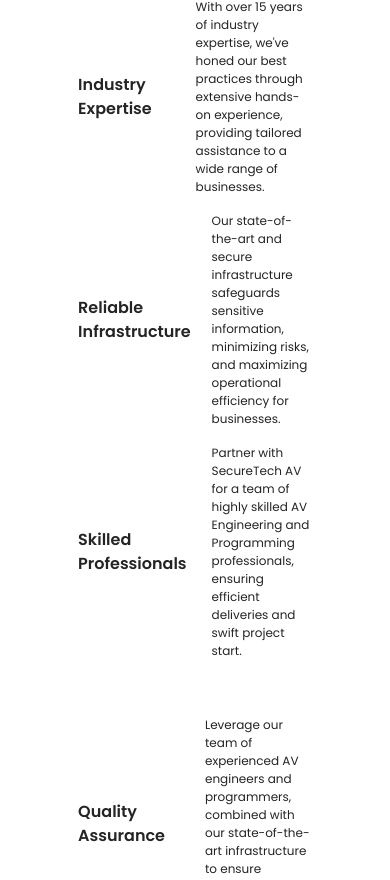
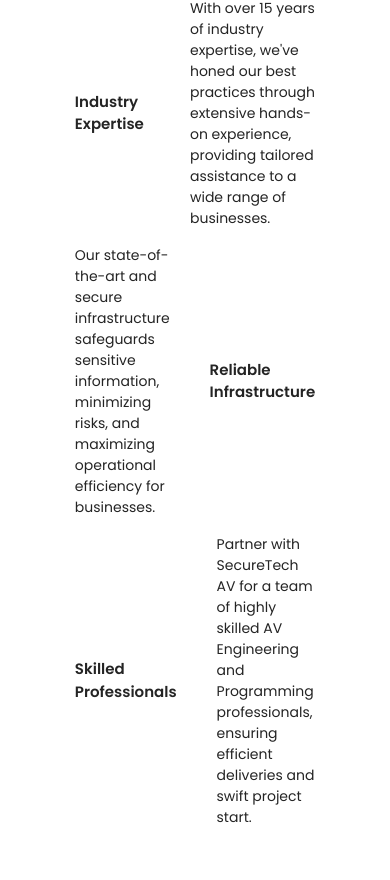
Before and after one commit to AshishBhardwaj01/securetech, a React (Vite) app: page / in a window 390 px wide. Shown: the part 2571-3451 px from the top of the page. Built offline with nearby package versions, Linux system fonts and the light colour scheme; a web font is replaced by a local one.

Commit message:
"Updated FeatureItem component to accept 'reverse' prop, added conditional styling based on 'reverse' prop, and passed 'reverse' prop to FeatureItem instances with alternating values."

```diff
--- a/src/components/whysecure2.jsx
+++ b/src/components/whysecure2.jsx
@@ -1,16 +1,17 @@
 import PropTypes from 'prop-types';
 import React from 'react';
 
-const FeatureItem = ({ title, description }) => (
-  <div className="flex flex-col lg:flex-row lg:px-2 lg:py-2 justify-start lg:items-start xl:items-center pt-0 px-0 pb-8 box-border gap-10 max-w-full">
-    <h2 className="m-0 text-4xl-3 xl:text-base lg:text-xs  leading-normal font-semibold font-poppins lg:w-2/5 xl:w-2/5 lg:text-right xl:text-left">{title}</h2>
-    <p className="m-0 text-base lg:w-3/5 xl:w-3/5 items-start lg:text-xs md:text-xs leading-normal lg:text-left">{description}</p>
+const FeatureItem = ({ title, description, reverse }) => (
+  <div className={`flex flex-col lg:flex-row lg:px-2 lg:py-2 justify-start lg:items-start xl:items-center pt-0 px-0 pb-8 box-border gap-10 max-w-full ${reverse ? 'lg:flex-row-reverse' : ''}`}>
+    <h2 className="m-0 text-4xl-3 xl:text-mini lg:text-xs leading-normal font-semibold font-poppins lg:w-2/5 xl:w-3/5 lg:text-right xl:text-left">{title}</h2>
+    <p className="m-0 text-base xl:text-sm lg:w-3/5 xl:w-full items-start lg:text-xs leading-normal lg:text-left">{description}</p>
   </div>
 );
 
 FeatureItem.propTypes = {
   title: PropTypes.string.isRequired,
   description: PropTypes.string.isRequired,
+  reverse: PropTypes.bool,
 };
 
 const features = [
@@ -58,12 +59,12 @@ const VenueSpacesContainer = ({ className = "" }) => {
         <div className="flex flex-row lg:flex-col items-start justify-center px-32 xl:px-10 lg:px-1 2xl:gap-8 xl:gap-10 lg:gap-10 max-w-full text-5xl text-gray-200">
           <div className="flex-1 flex flex-col items-end lg:items-center justify-start 2xl:min-w-[287px] lg:min-w-20 max-w-full text-right lg:text-center">
             {features.slice(0, 3).map((feature, index) => (
-              <FeatureItem key={index} {...feature} />
+              <FeatureItem key={index} {...feature} reverse={index % 2 !== 0} />
             ))}
           </div>
 
-          <div className="items-center justify-center px-5 lg:hidden">
-            <div className="w-96 h-96 flex items-center justify-center rounded-full bg-white">
+          <div className="items-center justify-center px-5 my-auto lg:hidden">
+            <div className="w-96 h-96 lg:w-20 lg:h-20 flex items-center justify-center rounded-full bg-white">
               <img
                 className="w-96 h-96 item-center relative object-contain"
                 alt="SecureTech AV background"
@@ -74,7 +75,7 @@ const VenueSpacesContainer = ({ className = "" }) => {
 
           <div className="flex-1 flex flex-col items-start lg:items-center justify-start 2xl:min-w-[287px] lg:min-w-20 max-w-full text-left lg:text-center">
             {features.slice(3).map((feature, index) => (
-              <FeatureItem key={index} {...feature} />
+              <FeatureItem key={index} {...feature} reverse={index % 2 === 0} />
             ))}
           </div>
         </div>
```
